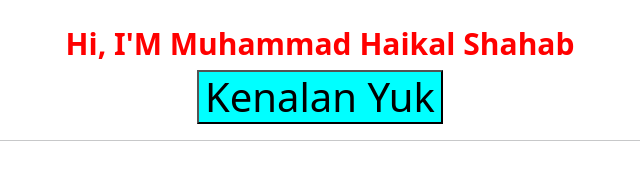
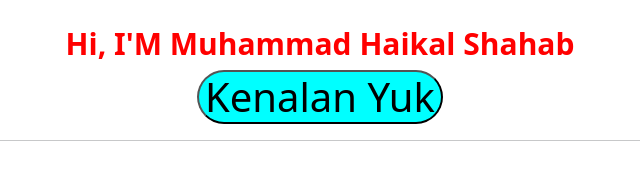
Before and after one commit to haikalshahab93/Muhammad-Haikal-Shahab_Weekly_W1, a plain HTML site: page index.html in a window 1280 px wide. Shown: the part 470-658 px from the top of the page, 320-960 px from the left. Drawn offline with nearby package versions, Linux system fonts and the light colour scheme.

Commit message:
update javascript

```diff
--- a/index.html
+++ b/index.html
@@ -48,7 +48,7 @@
         <img src="style/image/haikal.jpg" width="500px" alt="poto haikal" />
       </div>
       <h1 class="judul">Hi, I'M Muhammad Haikal Shahab</h1>
-      <h1><button onclick="perkenalan()" style="background-color: aqua;">Kenalan Yuk</button></h1>
+      <h1><button onclick="perkenalan()" style="background-color: aqua; border-radius: 40px; border-bottom: 10 px solid rgb(204, 85, 39);">Kenalan Yuk</button></h1>
       <h1 id="perkenalan"></h1>
       <hr />
       <div class="datapribadi ">
```
